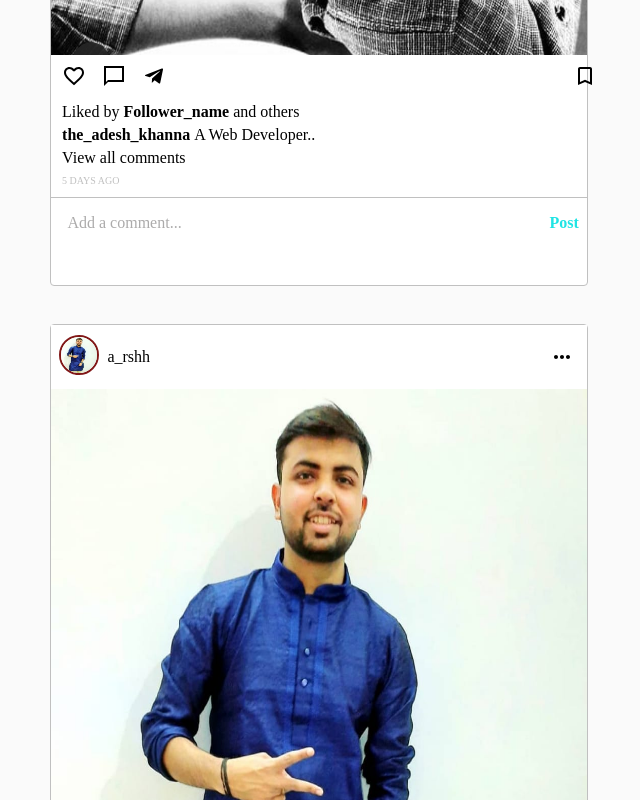
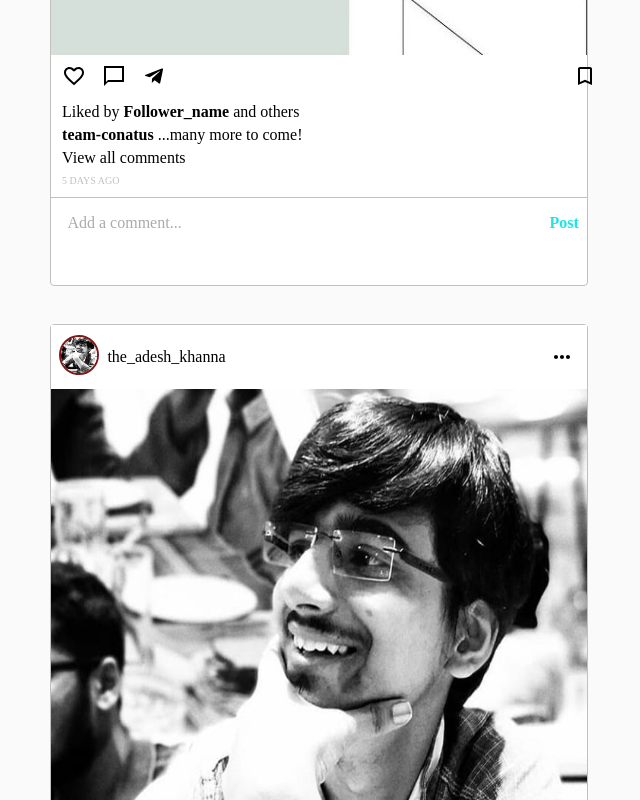
Before and after one commit to anas1503/Instagram_clone, a React (Create React App) app: page / in a window 1280 px wide. Shown: the part 2020-2820 px from the top of the page, without its empty margins (180-820 px from the left). Built offline with nearby package versions, Linux system fonts and the light colour scheme.

Commit message:
add team post

```diff
--- a/src/App.css
+++ b/src/App.css
@@ -50,6 +50,7 @@ input{
   border-radius: 4px;
   border: 1px solid silver;
   background-color: #fafafa;
+
 }
 
 .input_icon{
--- a/src/components/UserData.js
+++ b/src/components/UserData.js
@@ -1,4 +1,5 @@
 import post1 from '../assets/teamConts.jpg'
+import post2 from '../assets/conts4.JPG'
 import snr1 from '../assets/3yr-1.jpeg'
 import snr2 from '../assets/3yr-2.jpeg'
 import snr3 from '../assets/3yr-3.jpeg'
@@ -20,6 +21,13 @@ const UserData=[
         caption:" LEARN | IMPROVISE | GROW ",
         username_url:"https://www.instagram.com/conatus.akg/",
         pic:post1
+    },
+
+    {
+        username:" team-conatus ",
+        caption:" ...many more to come! ",
+        username_url:"https://www.instagram.com/conatus.akg/",
+        pic:post2
     },
 
     {
```
Also changed, not shown: src/assets/conts4.JPG (added), 1 other file (tests, documents, lock files or other folders).
